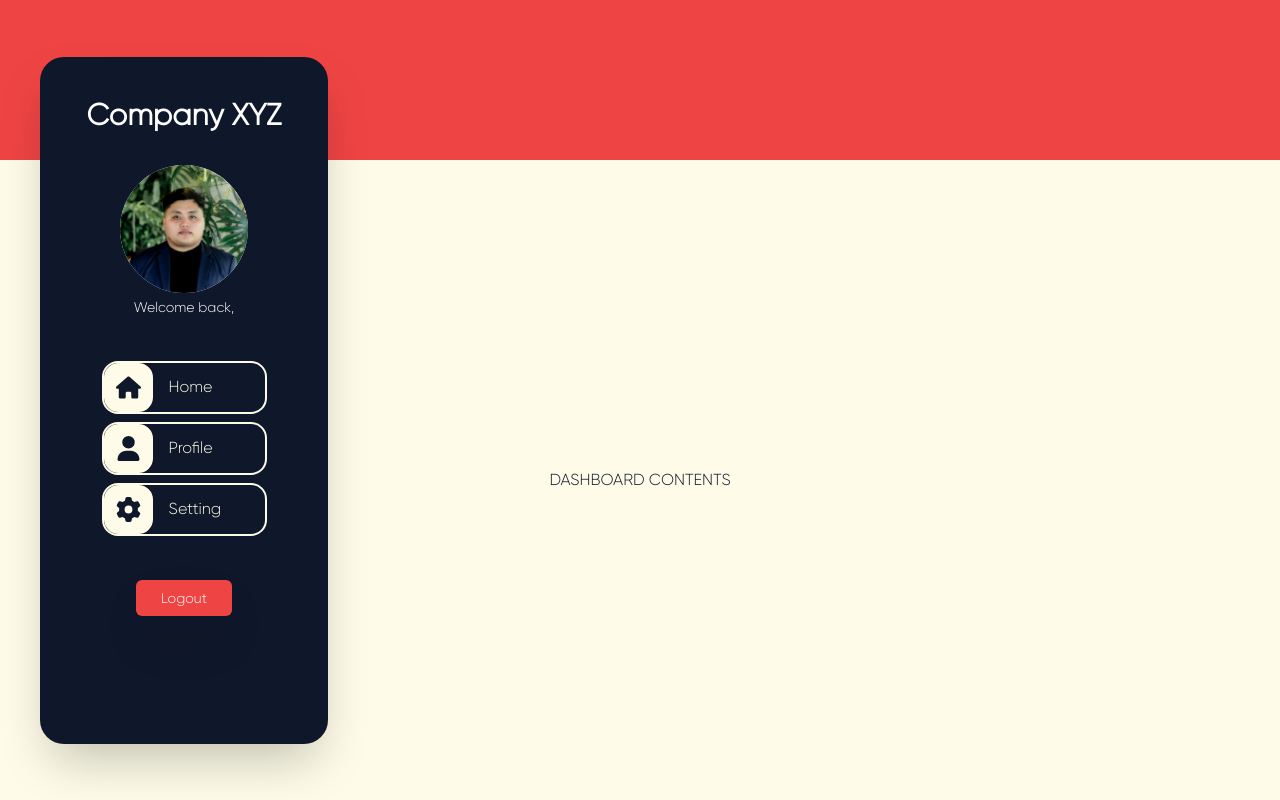
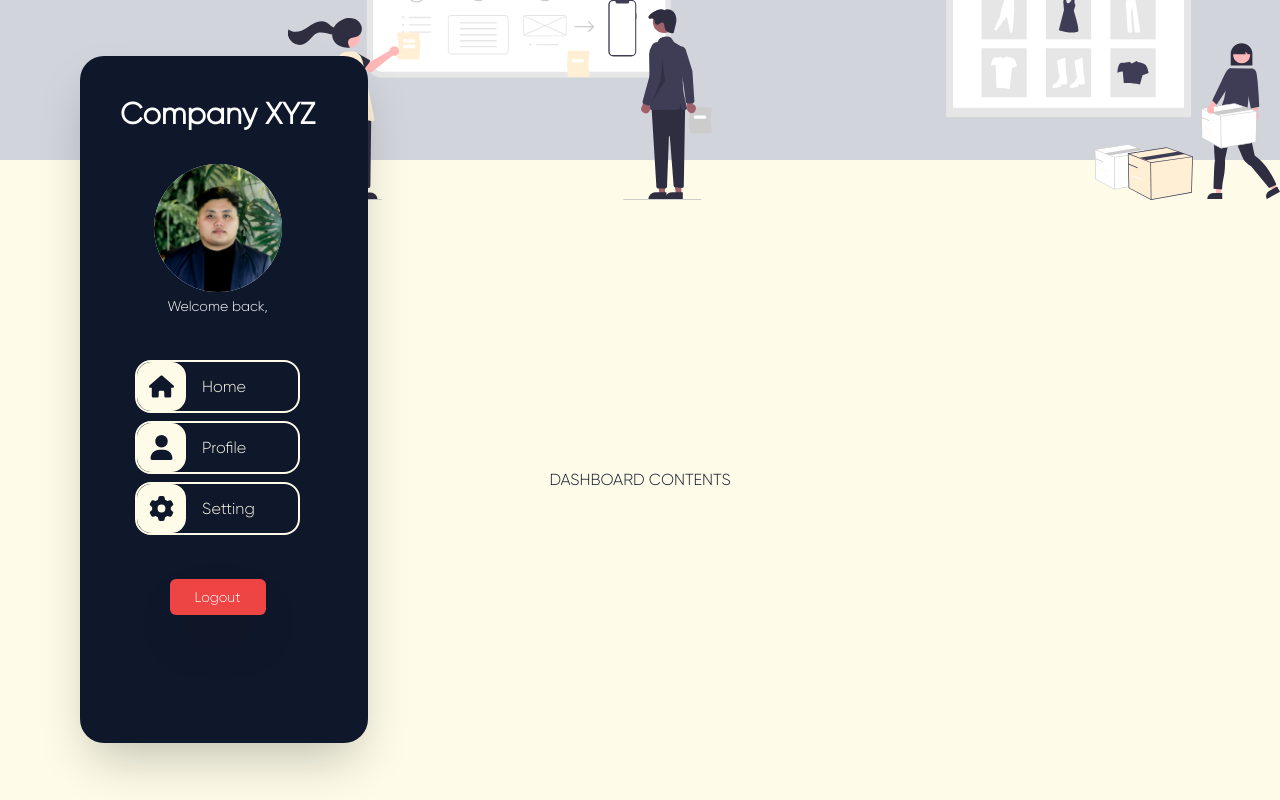
Before and after one commit to PatrickPahunang/FETemp, a React (Create React App) app: page /dashboard/1 in a window 1280 px wide. Built offline with nearby package versions, Linux system fonts and the light colour scheme; no server answers; sample sign-in values are in the browser's storage.

Commit message:
template test

```diff
--- a/src/App.css
+++ b/src/App.css
@@ -19,7 +19,6 @@
 .App-logo {
   pointer-events: none;
 }
-
 
 
 .squircle img {
--- a/src/components/navbar.jsx
+++ b/src/components/navbar.jsx
@@ -1,14 +1,15 @@
-
+import { useState , useEffect } from 'react'
 import { FontAwesomeIcon } from '@fortawesome/react-fontawesome'
 import { library } from '@fortawesome/fontawesome-svg-core'
 import { faHouse } from '@fortawesome/free-solid-svg-icons'
 import { faUser } from '@fortawesome/free-solid-svg-icons'
 import { faGear } from '@fortawesome/free-solid-svg-icons'
+import { faXmark } from '@fortawesome/free-solid-svg-icons'
+import { faBars } from '@fortawesome/free-solid-svg-icons'
 
 
 
-library.add(faHouse,faUser,faGear);
-
+library.add(faHouse,faUser,faGear,faXmark,faBars);
 
 
 const logout = () => {
@@ -16,11 +17,26 @@ const logout = () => {
     window.location.reload();
   }
 
+
+
 const Navbar = ({ username, image  }) => {
+
+const [isActive, setIsActive] = useState(false);
+const handleClick = () => {
+  setIsActive(!isActive);
+};
+
+useEffect(() => {
+  console.log(isActive);
+}, [isActive]);
+
+
+
 return (
-    <div className='space-y-1 text-white bg-slate-900 absolute left-10 w-72 h-max px-10 rounded-3xl shadow-2xl' data-aos="fade-right" data-aos-duration="500" >
-
-    <div className='flex flex-col justify-start items-center h-full pb-32 pt-10'>
+  <div className={'absolute h-14 block transition-all duration-500 ease-out bg-slate-900  xl:bg-transparent xl:top-20  top-10 left-0 xl:left-20 rounded-r-xl ' +  (isActive ? 'w-[335px]' : 'w-16')}  >
+    <button onClick={handleClick} className='absolute xl:hidden block right-4 top-3 '>{isActive ? <FontAwesomeIcon icon={faXmark} className='text-yellow-50 h-8'/> : <FontAwesomeIcon icon={faBars} className='text-yellow-50 h-8'/>}</button>
+      <div className={'text-white absolute w-72 bg-slate-900 xl:flex xl:-mt-6 mt-0 h-max px-10 xl:rounded-3xl rounded-r-3xl shadow-2xl transition-all duration-500 ease-out ' + (isActive ? 'left-0' : '-left-80 xl:left-0 ')}>
+        <div className='flex flex-col justify-start items-center h-full pb-32 pt-10' data-aos="fade-right" data-aos-duration="1000" data-aos-delay="500">
           <div className='mb-10 flex justify-center flex-col items-center'>
               <div className='text-3xl mb-8 font-bold'> Company XYZ</div>
               <div className=' bg-white rounded-full h-32 w-32 object-cover flex justify-center items-center mb-1'> <img src={image} alt="Display" className='object-cover object-top rounded-full h-32 w-32' /> </div>
@@ -48,6 +64,7 @@ return (
           <button onClick={logout} className=' mt-10 py-2 w-24 bg-red-500 text-white text-sm border-1 border-white transition duration-500 hover:bg-red-900 rounded-md shadow-2xl' data-aos="zoom-in" data-aos-duration="1000" data-aos-delay="600" >Logout</button>
       </div>
   </div>
+</div>
 )
 
 };
--- a/src/pages/dashboard.jsx
+++ b/src/pages/dashboard.jsx
@@ -5,6 +5,8 @@ import '../App.css';
 import dp from '../assets/dp.jpg'
 import { useEffect , useState } from 'react';
 import Navbar from '../components/navbar';
+import samplesvg from '../assets/webstore.svg'
+import samplesvg2 from '../assets/webstore2.svg'
 
 
 
@@ -59,8 +61,18 @@ console.log(userData);
     <div className='w-screen h-screen flex flex-col justify-center items-center bg-yellow-50 text-slate-900'>
 
 
+
       <Navbar username={username} image={dp} />
-      <div className='w-screen h-1/4 bg-red-500'>
+      <div className='w-screen flex xl:h-1/5 h-40 bg-gray-300 xl:px-0 pl-20'>
+        <div className='w-screen flex justify-center items-center xl:ml-60'>
+          <img src={samplesvg2} alt='samplesvg' className='xl:h-60 h-20'/>
+        </div>
+        <div className='w-screen flex justify-end items-center'>
+          <img src={samplesvg} alt='samplesvg' className='xl:h-60 h-20'/>
+        </div>
+
+
+
 
       </div>
       <div className='h-screen w-screen flex justify-center items-center'>
```
Also changed, not shown: src/assets/webstore.svg (added), src/assets/webstore2.svg (added). Lines whose indentation alone changed are shown as unchanged.
